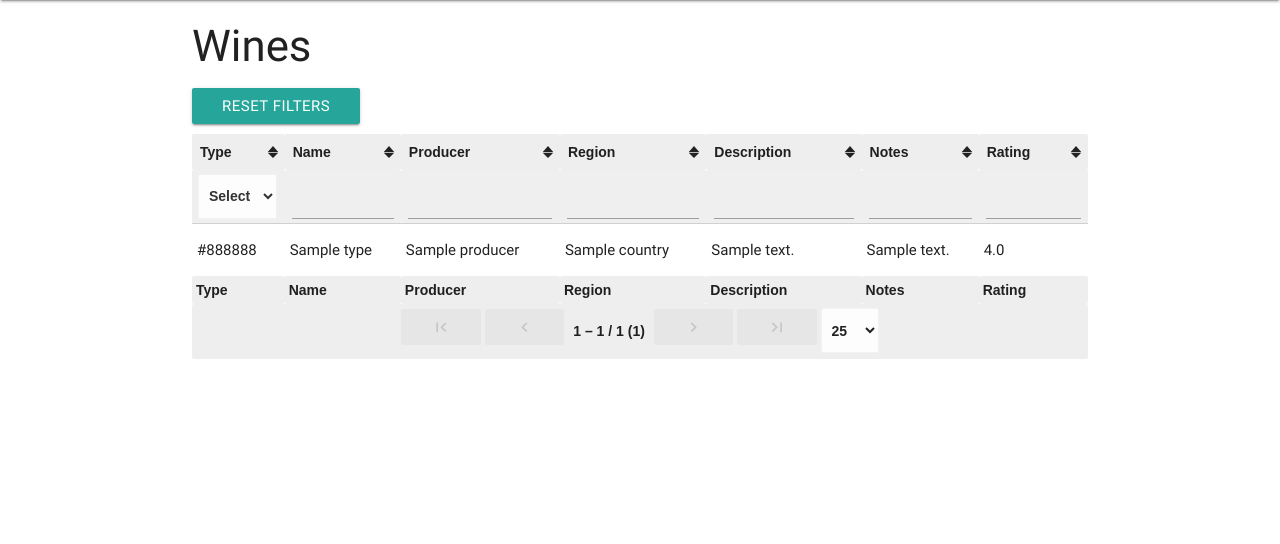
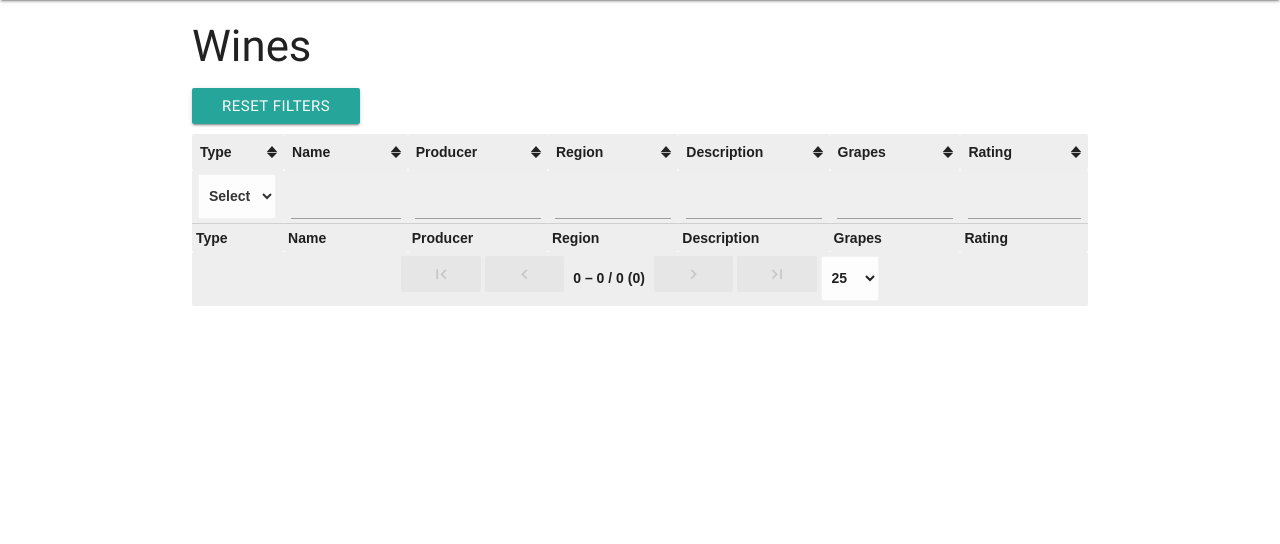
Before and after one commit to threecgreen/vinoteca, a Django app: page /wines/table/ in a window 1280 px wide. Shown: the part 64-608 px from the top of the page. Run offline with Django 3.2, Linux system fonts and the light colour scheme; tables that the repository leaves empty hold one stand-in row (values such as "Sample post"); data that the repository does not hold is empty; some libraries are stand-ins or nearby versions.

Commit message:
Add grape data to wine table

```diff
--- a/view/templates/wines_table.html
+++ b/view/templates/wines_table.html
@@ -19,7 +19,7 @@
                         <th>Producer</th>
                         <th>Region</th>
                         <th>Description</th>
-                        <th>Notes</th>
+                        <th>Grapes</th>
                         <th>Rating</th>
                     </tr>
                 </thead>
@@ -30,7 +30,7 @@
                         <th>Producer</th>
                         <th>Region</th>
                         <th>Description</th>
-                        <th>Notes</th>
+                        <th>Grapes</th>
                         <th>Rating</th>
                     </tr>
                     <!-- include "tablesorter-ignoreRow" class for pager rows in thead -->
@@ -53,12 +53,12 @@
                 <tbody>
                     {% for wine in wines %}
                     <tr>
-                        <td><a href="{% url "Wine Profile" wine_id=wine.id %}">{{ wine.color.color|title }}</a></td>
-                        <td><a href="{% url "Wine Profile" wine_id=wine.id %}">{{ wine.wine_type.type_name }}</a></td>
-                        <td><a href="{% url "Wine Profile" wine_id=wine.id %}">{{ wine.producer.name }}</a></td>
-                        <td><a href="{% url "Wine Profile" wine_id=wine.id %}">{{ wine.producer.country.name }}</a></td>
+                        <td><a href="{% url "Wine Profile" wine_id=wine.id %}">{{ wine.type|default_if_none:""|title }}</a></td>
+                        <td><a href="{% url "Wine Profile" wine_id=wine.id %}">{{ wine.name }}</a></td>
+                        <td><a href="{% url "Wine Profile" wine_id=wine.id %}">{{ wine.producer }}</a></td>
+                        <td><a href="{% url "Wine Profile" wine_id=wine.id %}">{{ wine.region }}</a></td>
                         <td><a href="{% url "Wine Profile" wine_id=wine.id %}">{{ wine.description|default_if_none:"" }}</a></td>
-                        <td><a href="{% url "Wine Profile" wine_id=wine.id %}">{{ wine.notes|default_if_none:"" }}</a></td>
+                        <td><a href="{% url "Wine Profile" wine_id=wine.id %}">{{ wine.grapes|default_if_none:"" }}</a></td>
                         <td><a href="{% url "Wine Profile" wine_id=wine.id %}">{{ wine.rating|default_if_none:"" }}</a></td>
                     </tr>
                     {% endfor %}
--- a/view/views.py
+++ b/view/views.py
@@ -1,3 +1,4 @@
+import attr
 import os.path
 from django.conf import settings
 from django.core.files.storage import FileSystemStorage
@@ -10,14 +11,42 @@ from vinoteca.utils import get_connection, int_to_date, date_str_to_int, g_or_c_
 
 
 def wine_table(request):
-    wines = Wines.objects.all().order_by("producer__country__name",
-                                         "producer__name")
+    @attr.s
+    class WineTableDatum(object):
+        id = attr.ib(type=int)
+        description = attr.ib(type=str)
+        rating = attr.ib(type=int)
+        region = attr.ib(type=str)
+        producer = attr.ib(type=str)
+        name = attr.ib(type=str)
+        type = attr.ib(type=str)
+        grapes = attr.ib(type=str)
+
+    wine_query = """
+        SELECT
+            w.id
+            , w.description
+            , w.rating
+            , c.name
+            , p.name
+            , wt.type_name
+            , c2.color
+            , group_concat(g.name, ', ')
+        FROM wines w
+            LEFT JOIN producers p ON w.producer_id = p.id
+            LEFT JOIN countries c ON p.country_id = c.id
+            LEFT JOIN colors c2 ON w.color_id = c2.id
+            LEFT JOIN wine_types wt ON w.type_id = wt.id
+            LEFT JOIN wine_grapes wg ON w.id = wg.wine_id
+            LEFT JOIN grapes g ON wg.grape_id = g.id
+        GROUP BY w.id;
+    """
+    conn = get_connection()
+    cursor = conn.cursor()
+    wines = [WineTableDatum(*row) for row in cursor.execute(wine_query).fetchall()]
+    conn.close()
     context = {
-        "colors": Colors.objects.all(),
-        "countries": Countries.objects.all(),
-        "producers": Producers.objects.all(),
         "wines": wines,
-        "wine_types": WineTypes.objects.all(),
         "page_name": "Wine Table",
         "version": __version__,
     }
@@ -357,7 +386,3 @@ def change_inventory(request, wine_id: int, sign: str, return_to_inventory: bool
     if return_to_inventory:
         return redirect("Inventory")
     return redirect("Wine Profile", wine_id=wine.id)
-
-
-def edit_country(request, country_id: int):
-    pass
```
